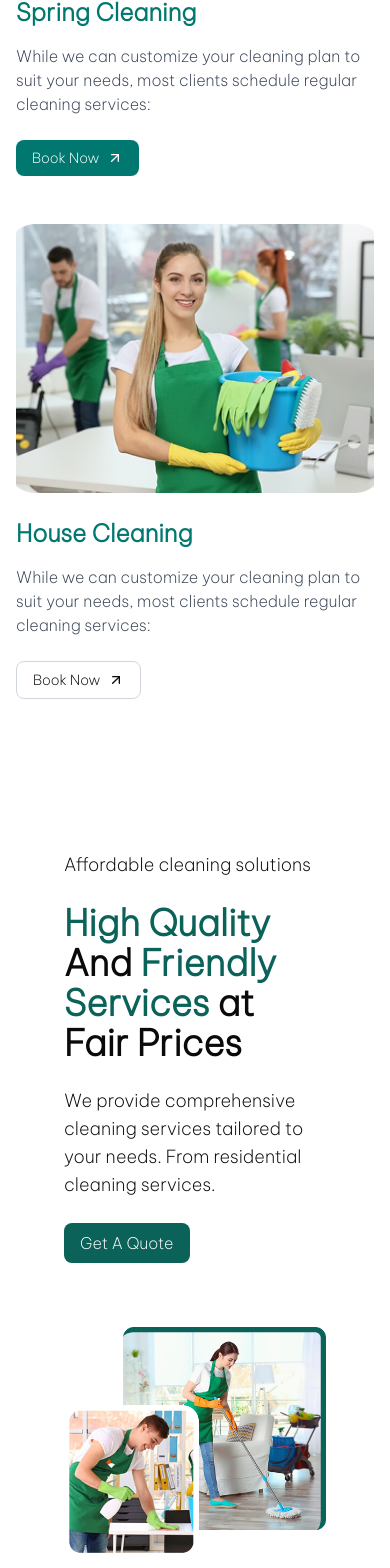
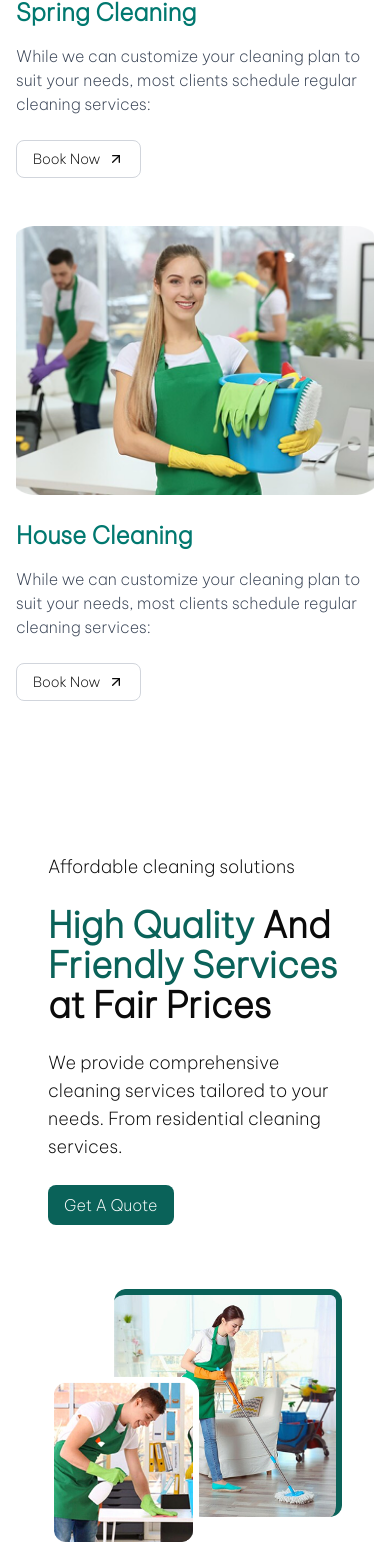
Before and after one commit to Siddiqui0013/pro-clean, a Next.js app: page / in a window 390 px wide. Shown: the part 1848-3416 px from the top of the page. Built offline with nearby package versions, Linux system fonts and the light colour scheme; no server answers.

Commit message:
fixed for mobile

```diff
--- a/src/app/(landingPage)/sections/Quote.tsx
+++ b/src/app/(landingPage)/sections/Quote.tsx
@@ -2,10 +2,10 @@ import Image from "next/image";
 
 export default function Quote() {
 	return (
-		<div className="py-8 px-4 max-w-7xl mx-auto flex flex-col md:flex-row items-center justify-between">
+		<div className="py-8 md:px-4 max-w-7xl md:mx-auto flex flex-col md:flex-row md:items-center items-start justify-between">
 			<div className="w-full md:w-1/2 px-12 py-8 flex items-start flex-col gap-6 ">
 				<p className="text-lg"> Affordable cleaning solutions</p>
-				<h1 className="text-4xl md:text-5xl font-extrabold pr-8">
+				<h1 className="text-4xl md:text-5xl font-extrabold md:pr-8">
                 <span className="primary"> High Quality </span> And{" "}
 					<span className="primary">Friendly Services</span> at Fair Prices
 				</h1>
--- a/src/app/(landingPage)/sections/Services.tsx
+++ b/src/app/(landingPage)/sections/Services.tsx
@@ -45,8 +45,8 @@ export default function ServicesSection() {
               services:
             </p>
             <Link
-              href="/book"
-              className="inline-flex items-center border border-gray-300 rounded-md px-4 py-2 text-sm font-medium"
+              href="#"
+              className="inline-flex items-center hover:bg-teal-700 hover:text-white border border-gray-300 rounded-md px-4 py-2 text-sm font-medium"
             >
               Book Now <ArrowUpRight className="ml-2 h-4 w-4" />
             </Link>
@@ -71,8 +71,8 @@ export default function ServicesSection() {
               services:
             </p>
             <Link
-              href="/book"
-              className="inline-flex items-center bg-teal-700 text-white rounded-md px-4 py-2 text-sm font-medium"
+              href="#"
+              className="inline-flex items-center hover:bg-teal-700 hover:text-white border border-gray-300 rounded-md px-4 py-2 text-sm font-medium"
             >
               Book Now <ArrowUpRight className="ml-2 h-4 w-4" />
             </Link>
@@ -97,8 +97,8 @@ export default function ServicesSection() {
               services:
             </p>
             <Link
-              href="/book"
-              className="inline-flex items-center border border-gray-300 rounded-md px-4 py-2 text-sm font-medium"
+              href="#"
+              className="inline-flex items-center hover:bg-teal-700 hover:text-white border border-gray-300 rounded-md px-4 py-2 text-sm font-medium"
             >
               Book Now <ArrowUpRight className="ml-2 h-4 w-4" />
             </Link>
```
